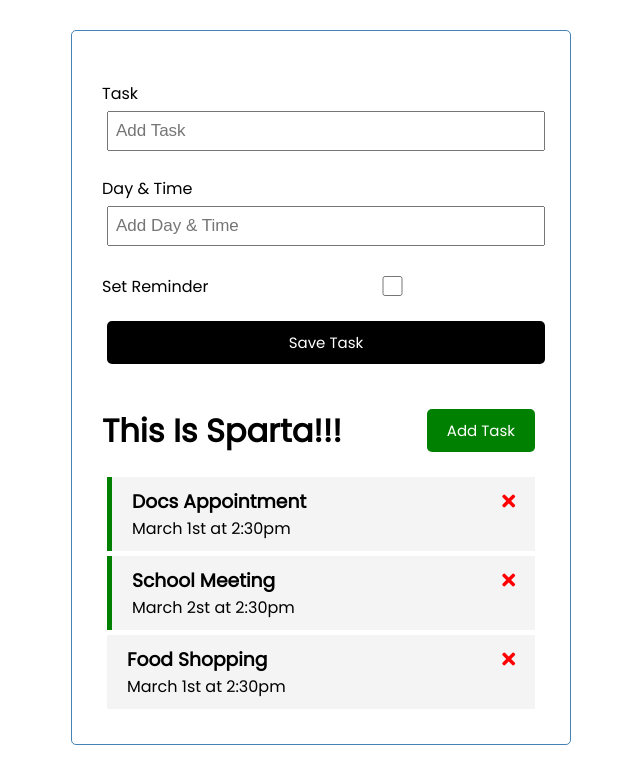
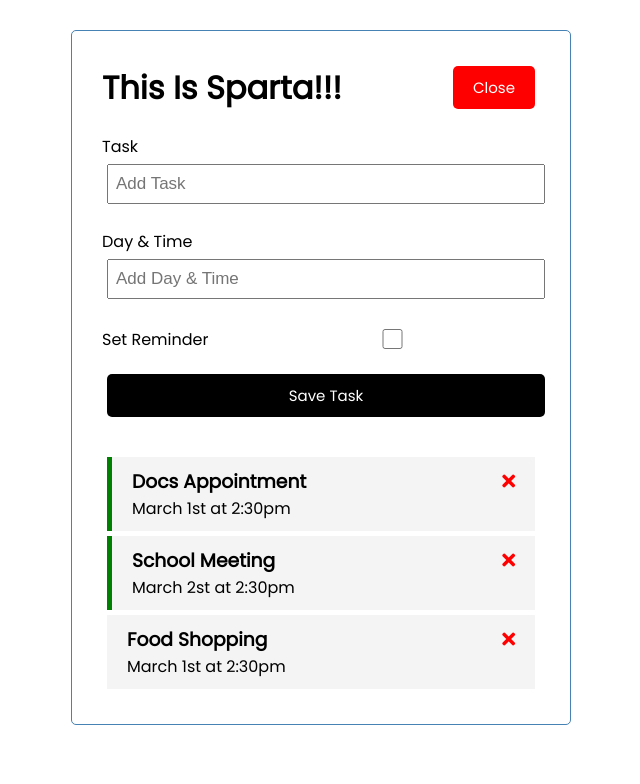
Before and after one commit to curexcode/Vue-js-test-project, a Vue app: page / in a window 1280 px wide. Both pictures are taken after a click on the button "Add Task". Shown: the top 784 px of the page, without its empty margins (319-959 px from the left). Built offline with nearby package versions, Linux system fonts and the light colour scheme.

Commit message:
Add functionality to show and hide Add Task form.

```diff
--- a/src/App.vue
+++ b/src/App.vue
@@ -1,8 +1,12 @@
 <template>
   <div class="container">
   <!-- <img alt="Vue logo" src="./assets/logo.png"> -->
-    <AddTask />
-    <Header title="This Is Sparta!!!"/>
+    <Header @toggle-add-task="showAddTask = !showAddTask" title="This Is Sparta!!!"
+    :showAddTask="showAddTask"/>
+
+    <div v-show="showAddTask">
+      <AddTask @add-task="addTask"/>
+    </div>
     <Tasks :tasks="tasks" @delete-task="deleteTask" @toggle-reminder="toggleReminder"/>
   </div>
 </template>
@@ -21,14 +25,19 @@ export default {
   },
   data() {
     return {
-      tasks: []
+      tasks: [],
+      showAddTask: false
     }
   },
   methods : {
     deleteTask(id){
       this.tasks = this.tasks.filter( (task) => task.id !== id)
     },
-
+    addTask(task){
+      console.log('Adding task');
+      this.tasks = [...this.tasks, task];
+      console.log(task);
+    },
     toggleReminder(id){
       this.tasks = this.tasks.map( (task) => {
           if(task.id === id)
--- a/src/components/AddTask.vue
+++ b/src/components/AddTask.vue
@@ -25,7 +25,39 @@
 <script>
 
 export default {
-    name: 'AddTask'
+    name: 'AddTask',
+    data(){
+        return {
+            text: '',
+            day: '',
+            reminder: false
+        }
+    },
+    methods: {
+        onSubmit(e){
+            e.preventDefault();
+
+            if(!this.text){
+                alert('Please enter a task.')
+                return
+            }
+
+
+            const newTask = {
+                id: Math.floor(Math.random() * 10000),
+                text: this.text,
+                day: this.day,
+                reminder: this.reminder
+            }
+
+            this.$emit('add-task', newTask);
+
+            this.text = '';
+            this.day= '';
+            this.reminder = false
+            this.text = '';
+        }
+    }
 }
 </script>
 
--- a/src/components/Button.vue
+++ b/src/components/Button.vue
@@ -15,7 +15,7 @@ export default {
    },
    methods:{
        onClick() {
-           alert('Clicked');
+           this.$emit('btn-click');
        }
    }
 }
--- a/src/components/Header.vue
+++ b/src/components/Header.vue
@@ -1,7 +1,9 @@
 <template>
    <header>
         <h1>{{title}}</h1>
-        <Button text="Add Task" color="green"/>
+        <Button @btn-click="$emit('toggle-add-task')"
+        :text="showAddTask ? 'Close' : 'Add Task' "
+        :color="showAddTask? 'red' : 'green'"/>
    </header>
 </template>
 
@@ -13,12 +15,16 @@ import Button from './Button';
      props: {
          title:{
              type: String,
-             default: 'Default text'
+             default: 'Default text',
+         },
+         showAddTask: {
+             type: Boolean,
          }
      },
      components: {
          Button,
-     }
+     },
+     emits: ['toggle-add-task']
  }
 
 
```
